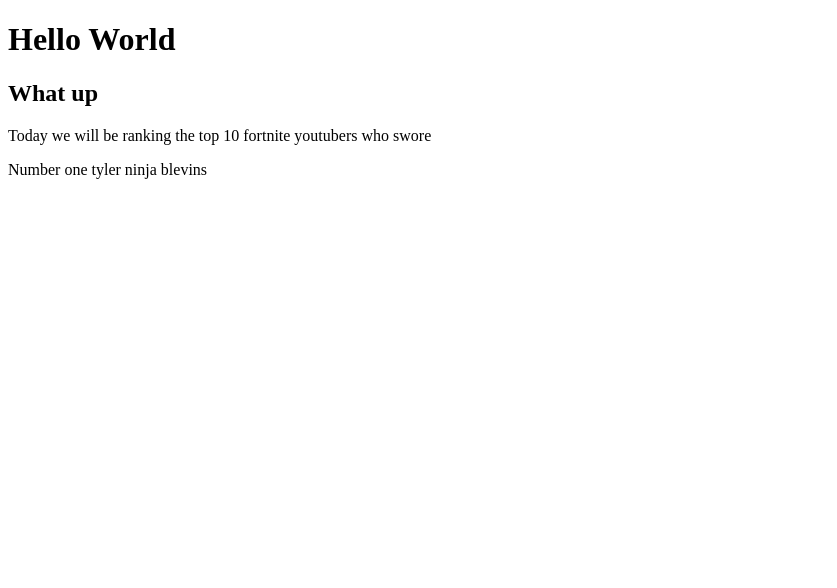
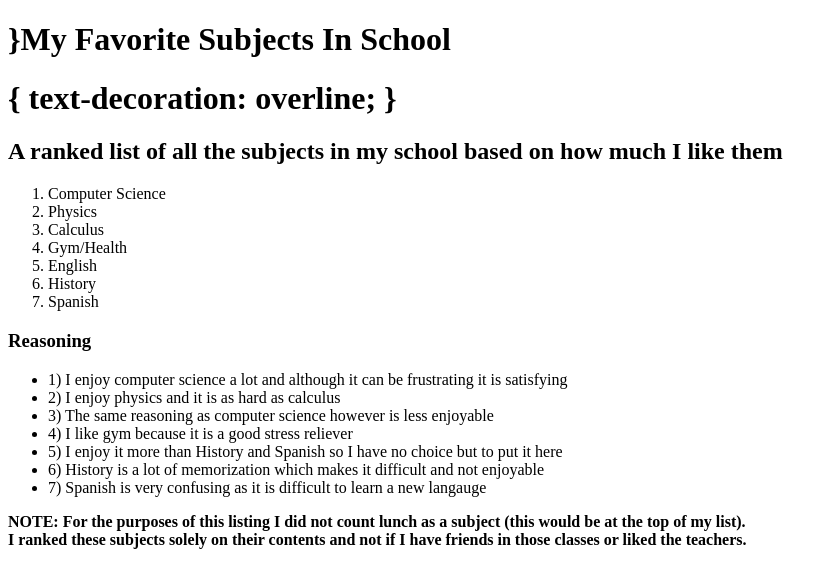
Before and after one commit to Daniel-Hogan/NewWebsite, a plain HTML site: page index.html in a window 1280 px wide. Shown: the whole page, without its empty margins (0-837 px from the left). Drawn offline with Linux system fonts and the light colour scheme.

Commit message:
Commit 5

```diff
--- a/index.html
+++ b/index.html
@@ -2,10 +2,31 @@
 <html>
 <body>
 
-  <h1>Hello World</h1>
-  <h2>What up</h2>
-  <p>Today we will be ranking the top 10 fortnite youtubers who swore</p>
-  <p>Number one tyler ninja blevins</p>
+  <h1>}My Favorite Subjects In School</h1>
+  <h1>{
+    text-decoration: overline;
+  }</h1>
+  <h2>A ranked list of all the subjects in my school based on how much I like them</h2>
+  <ol>
+    <li>Computer Science</li>
+    <li>Physics</li>
+    <li>Calculus</li>
+    <li>Gym/Health</li>
+    <li>English</li>
+    <li>History</li>
+    <li>Spanish</li>
+  </ol>
+  <h3>Reasoning</h3>
+  <ul>
+    <li>1) I enjoy computer science a lot and although it can be frustrating it is satisfying</li>
+    <li>2) I enjoy physics and it is as hard as calculus</li>
+    <li>3) The same reasoning as computer science however is less enjoyable</li>
+    <li>4) I like gym because it is a good stress reliever</li>
+    <li>5) I enjoy it more than History and Spanish so I have no choice but to put it here</li>
+    <li>6) History is a lot of memorization which makes it difficult and not enjoyable</li>
+    <li>7) Spanish is very confusing as it is difficult to learn a new langauge</li>
+  </ul>
+  <p><strong>NOTE: For the purposes of this listing I did not count lunch as a subject (this would be at the top of my list).<br> I ranked these subjects solely on their contents and not if I have friends in those classes or liked the teachers.</strong></p>
 
 </body>
 </html>
```
